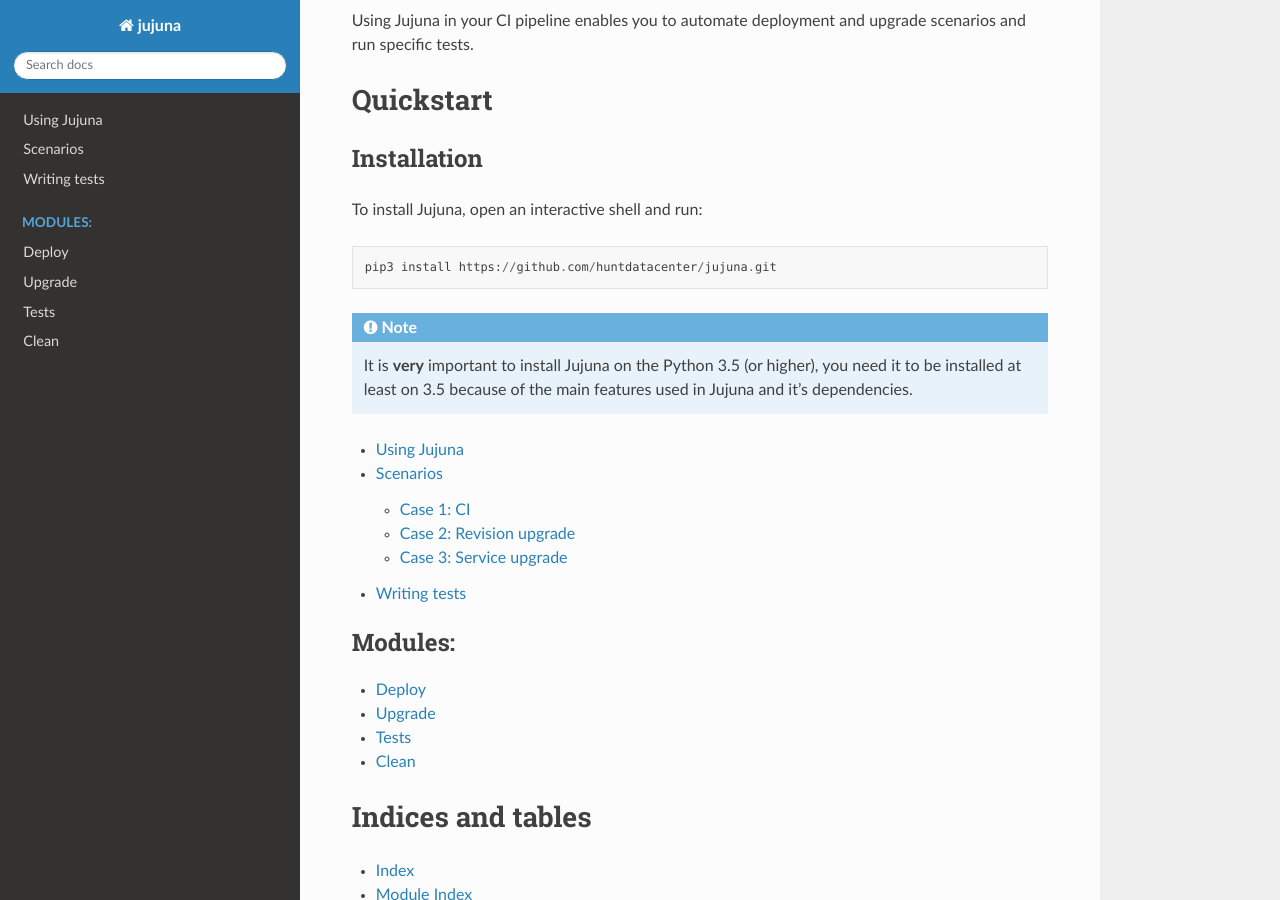
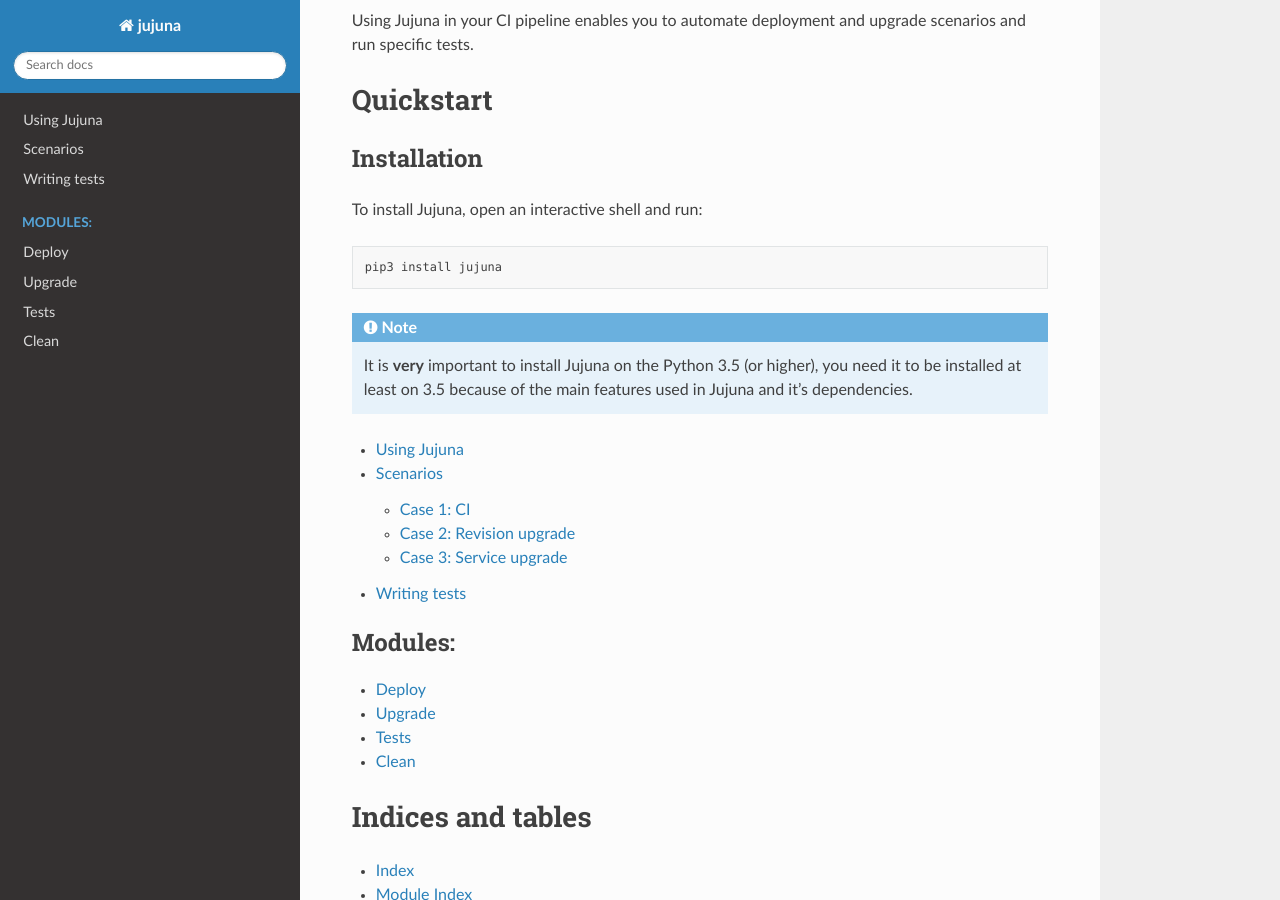
Before and after one commit to huntdatacenter/jujuna, a Sphinx documentation site: the page built from docs/source/index.rst, in a window 1280 px wide and 900 px high, scrolled down 319 px. Built offline with Sphinx 7.4.7 and the Read the Docs theme 2.0.0, drawn with Linux system fonts in a browser that asks for light colours; some of the changed lines change nothing that is shown.

Commit message:
moving on to pypi instead of installing from repo

```diff
--- a/docs/source/index.rst
+++ b/docs/source/index.rst
@@ -31,7 +31,7 @@
 
 .. code::
 
-    pip3 install https://github.com/huntdatacenter/jujuna.git
+    pip3 install jujuna
 
 .. note::
 
```
